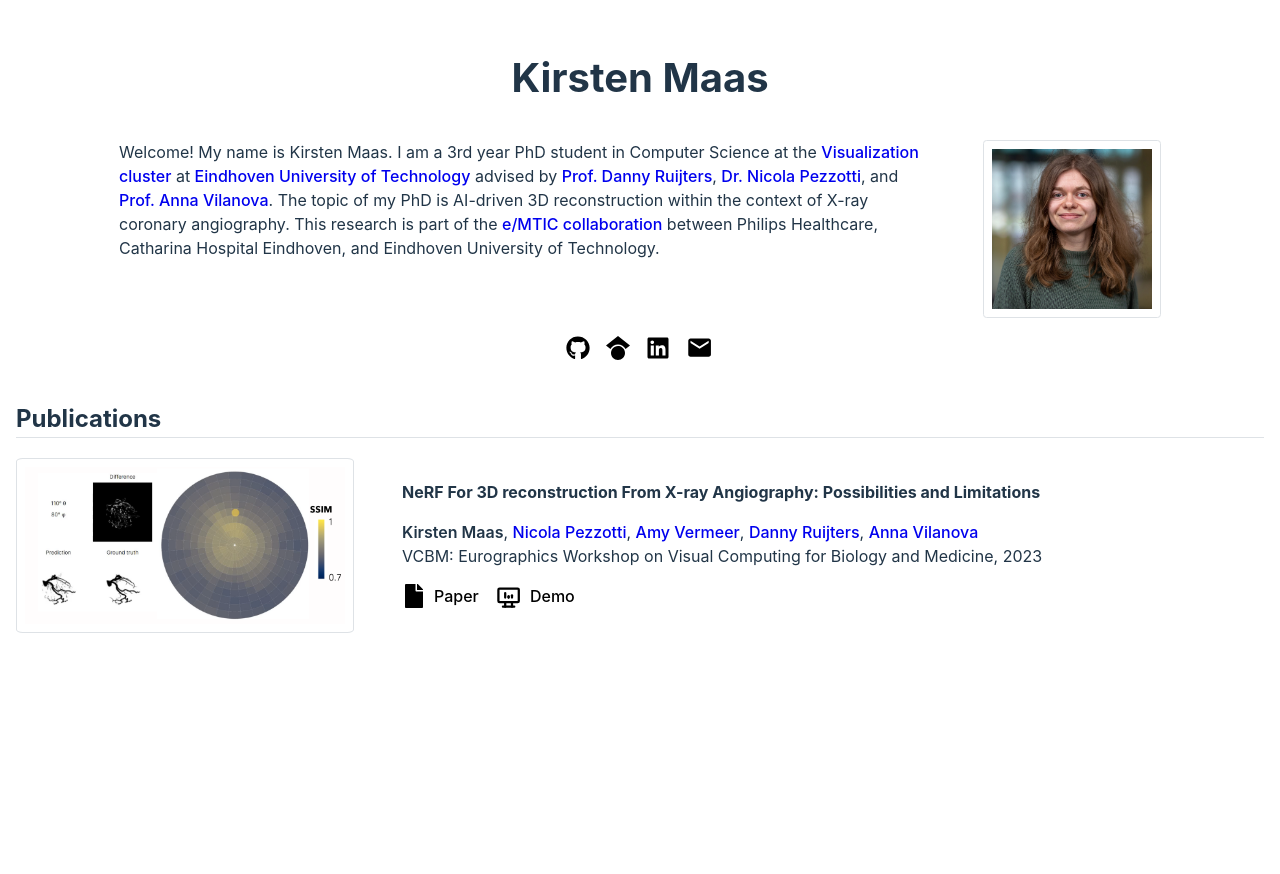
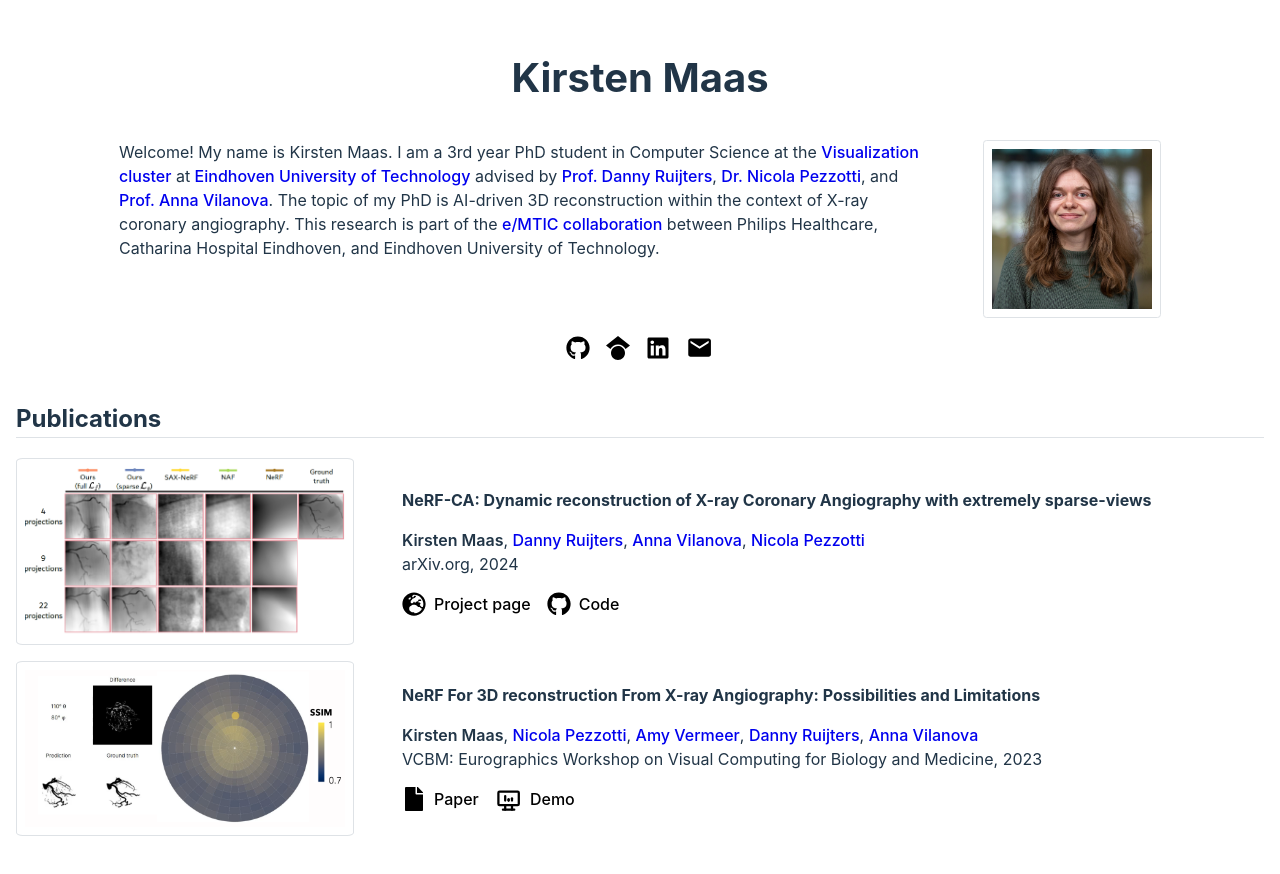
Before and after one commit to kirstenmaas/kirstenmaas.github.io, a React (Vite) app: page / in a window 1280 px wide. Shown: the top 874 px of the page. Before the commit the page ends 800 px from the top, so only its background shows below. Built offline with nearby package versions, Linux system fonts and the light colour scheme.

Commit message:
add nerfca

```diff
--- a/src/App.jsx
+++ b/src/App.jsx
@@ -37,17 +37,17 @@ const authorList = [
 ]
 
 const publications = [
-  // {
-  //   title: 'NeRF-CA: Dynamic reconstruction of X-ray Coronary Angiography with extremely sparse-views',
-  //   authors: [authorList[0], authorList[3], authorList[4], authorList[1]],
-  //   venue: 'arXiv.org',
-  //   year: '2024',
-  //   paperLink: null,
-  //   demoLink: null,
-  //   projectLink: 'https://kirstenmaas.github.io/nerfca',
-  //   codeLink: 'https://github.com/kirstenmaas/NeRF-CA',
-  //   imageUrl: './nerf-ca.png',
-  // },
+  {
+    title: 'NeRF-CA: Dynamic reconstruction of X-ray Coronary Angiography with extremely sparse-views',
+    authors: [authorList[0], authorList[3], authorList[4], authorList[1]],
+    venue: 'arXiv.org',
+    year: '2024',
+    paperLink: null,
+    demoLink: null,
+    projectLink: 'https://kirstenmaas.github.io/nerfca',
+    codeLink: 'https://github.com/kirstenmaas/NeRF-CA',
+    imageUrl: './nerf-ca.png',
+  },
   {
     title: 'NeRF For 3D reconstruction From X-ray Angiography: Possibilities and Limitations',
     authors: [authorList[0], authorList[1], authorList[2], authorList[3], authorList[4]],
--- a/src/Publication.jsx
+++ b/src/Publication.jsx
@@ -2,7 +2,6 @@ import { FaGlobeEurope } from "react-icons/fa";
 import { FaGithub } from "react-icons/fa";
 import { FaFile } from "react-icons/fa";
 import { TbDeviceDesktopAnalytics } from "react-icons/tb";
-
 
 export default function Publication(props) {
     return (
```
